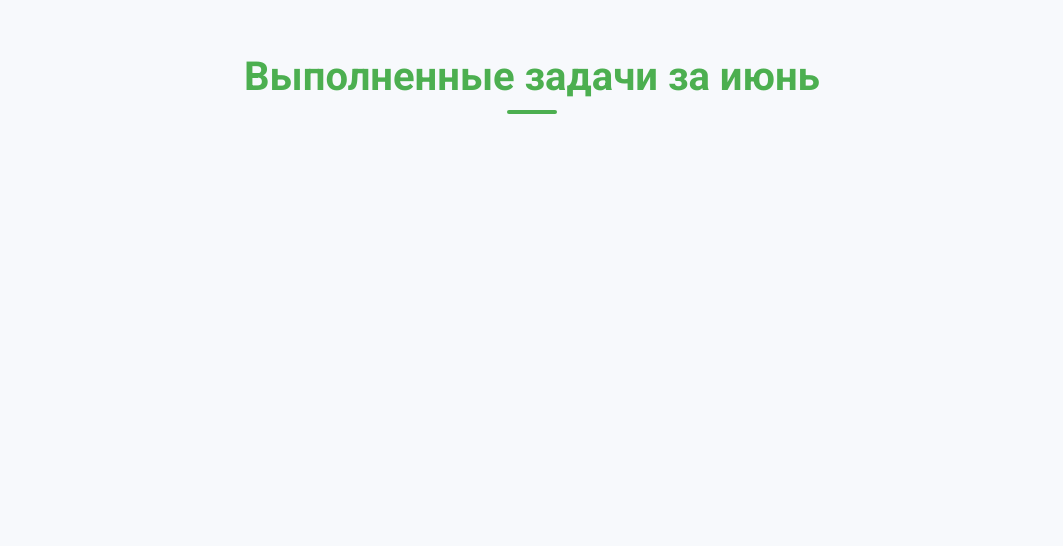
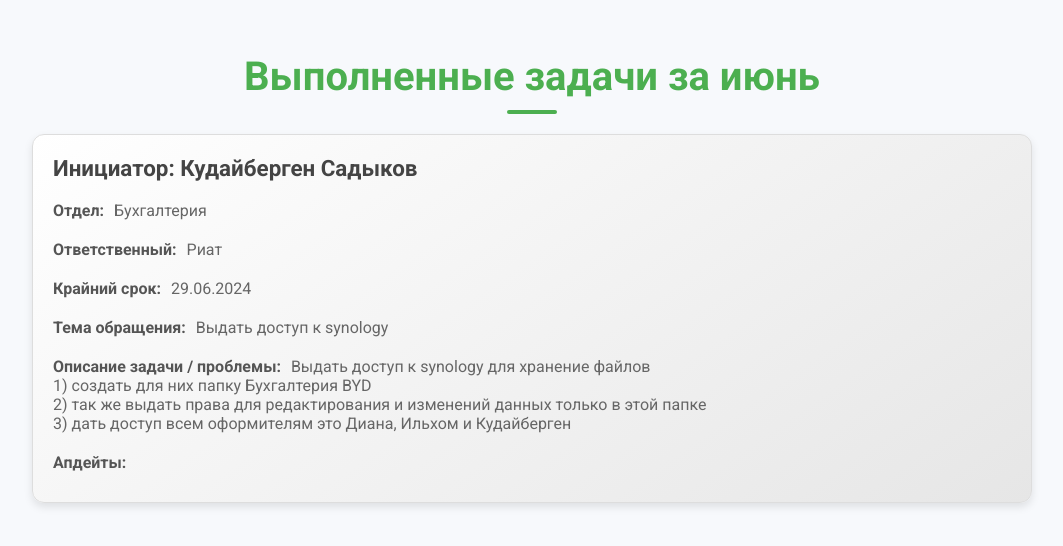
Before and after one commit to MegawattUZB/completed_tasks_it_departaments_for_a_month, a plain HTML site: page index.html in a window 1280 px wide. Shown: the whole page, without its empty margins (108-1171 px from the left). Drawn offline with Linux system fonts and the light colour scheme.

Commit message:
Update index.html

```diff
--- a/index.html
+++ b/index.html
@@ -111,6 +111,10 @@
 			    return `${day}.${month}.${year}`;
 			}
 
+			function formatDescription(description) {
+			    return description.replace(/\n/g, '<br>');
+			}
+
 			const cardsContainer = document.getElementById('cardsContainer');
 			requests.forEach(request => {
 			    const card = document.createElement('div');
@@ -123,7 +127,7 @@
 			            <div><span class="label">Ответственный:</span><span class="label-value">${request['Ответственный'] ? request['Ответственный'] : '-'}</span></div>
 			            <div><span class="label">Крайний срок:</span><span class="label-value">${formatDate(request['Крайний срок'])}</span></div>
 			            <div><span class="label">Тема обращения:</span><span class="label-value">${request['Тема обращения']}</span></div>
-			            <div><span class="label">Описание задачи / проблемы:</span><pre class="label-value">${request['Описание задачи / проблемы']}</pre></div>
+			            <div><span class="label">Описание задачи / проблемы:</span><span class="label-value">${formatDescription(request['Описание задачи / проблемы'])}</span></div>
 			            <div><span class="label">Апдейты:</span><span class="label-value">${request['Апдейты'] ? request['Апдейты'] : ''}</span></div>
 			        </div>
 			    `;
@@ -131,7 +135,6 @@
 			    cardsContainer.appendChild(card);
 			});
 
-			});
 		</script>
 	</body>
 </html>
```
